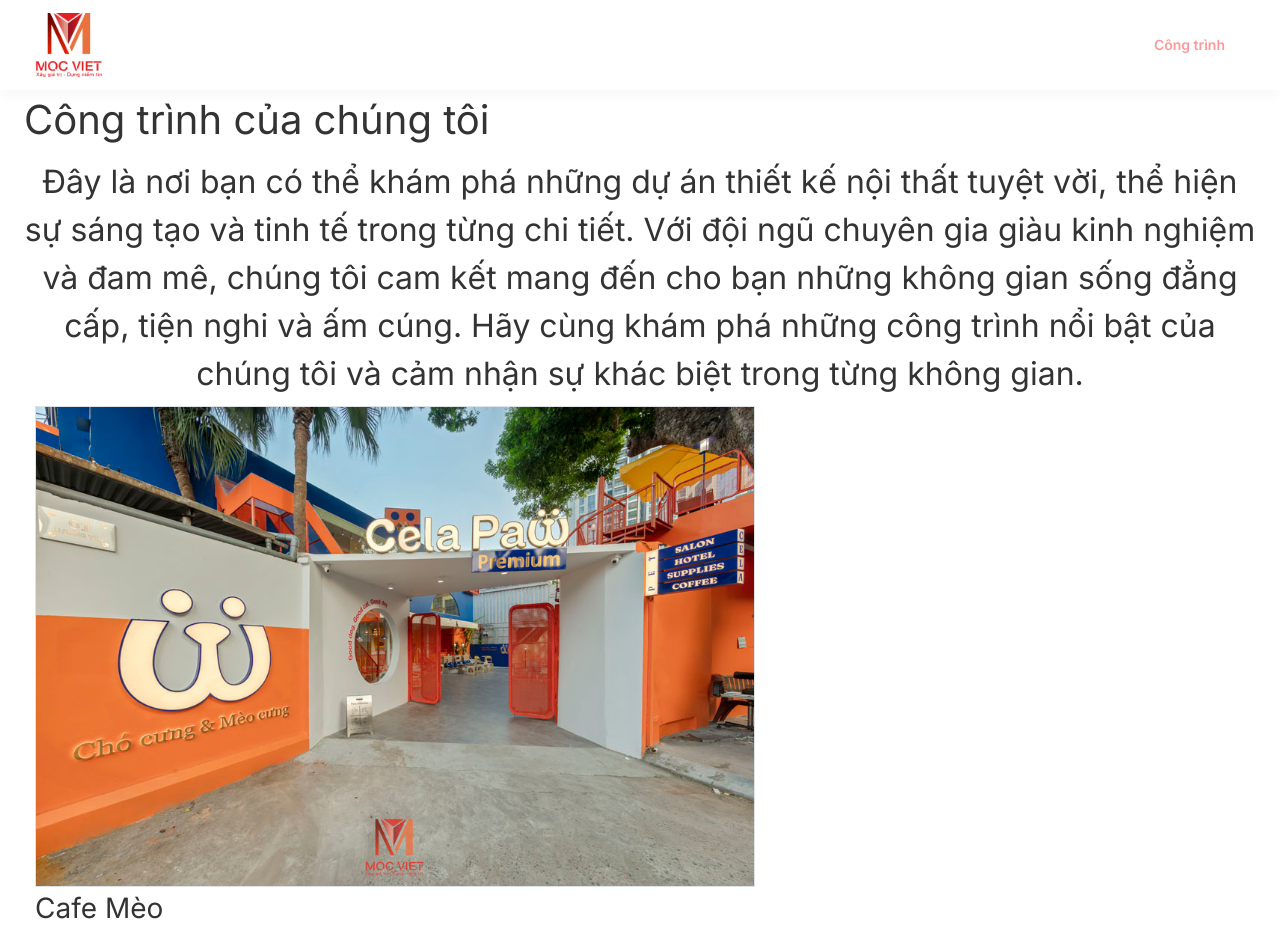
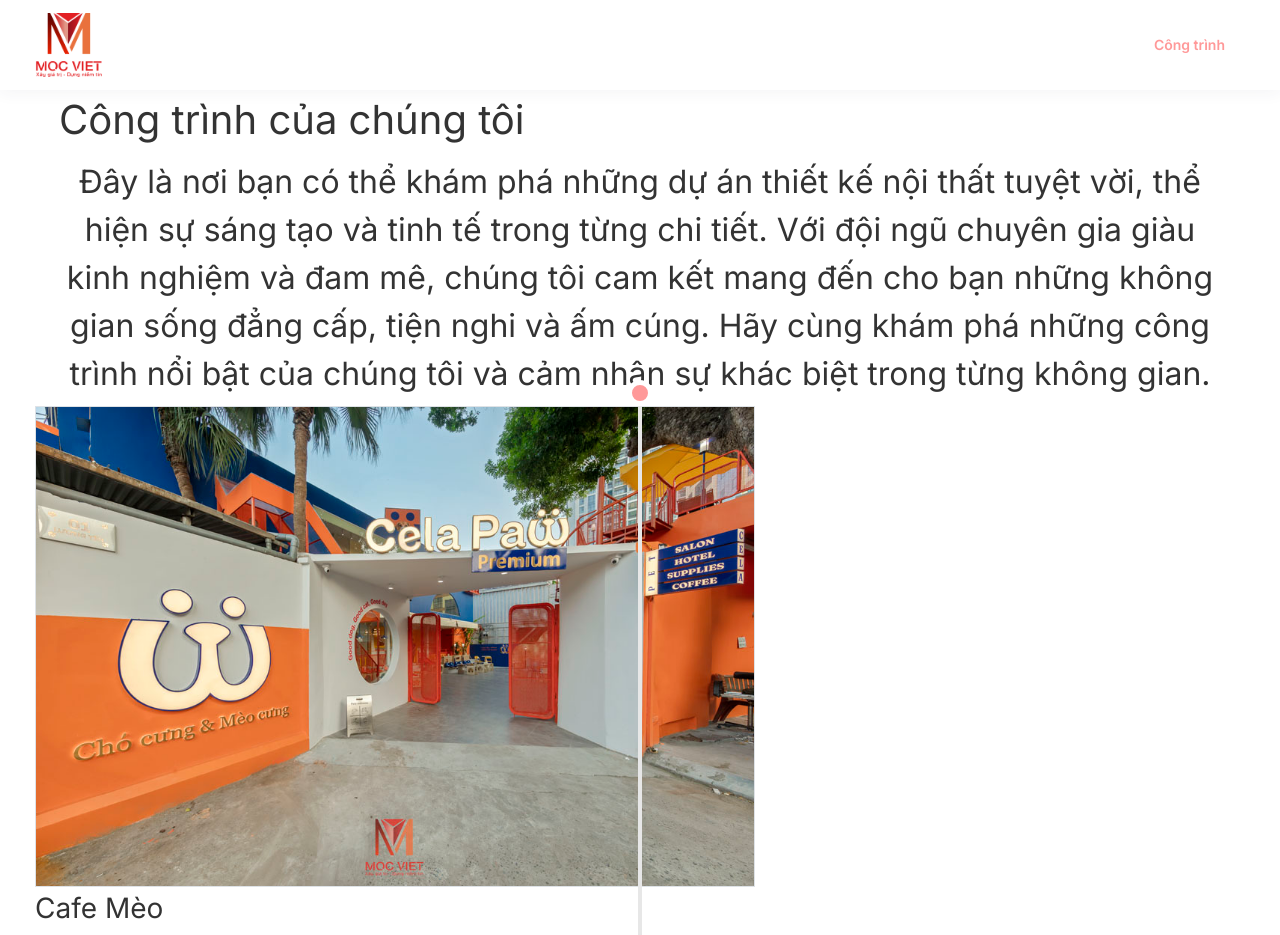
Before and after one commit to quanghuybrightstar/mocviet-landing-page, a Next.js app: page /project in a window 1280 px wide. Shown: the top 935 px of the page. Built offline with nearby package versions, Linux system fonts and the light colour scheme.

Commit message:
feat: ui project home

```diff
--- a/src/app/page.jsx
+++ b/src/app/page.jsx
@@ -114,7 +114,7 @@
         title={INFO.services?.[0].name}
         description={INFO.services?.[0].desc}
         srcBg={"service-1.jpg"}
-        linkViewMore={"/service"}
+        linkViewMore={"/"}
         posImage="right"
       />
     </div>
--- a/src/app/project/page.jsx
+++ b/src/app/project/page.jsx
@@ -12,14 +12,16 @@
           isSpecialHeader
         />
       </div>
+      <div className="container ">
         <section className="pt-6 pb-8 md:pt-12 md:pb-14 flex flex-col items-center justify-center px-4 ">
           <h1 className="text-[32px] md:text-[40px]">{INFO.projects.title}</h1>
           <h2 className="text-sm md:text-base max-w-[630px] text-center">
             {INFO.projects.desc}
           </h2>
         </section>
-      <div className="container flex flex-col gap-10 md:gap-16 min-h-screen">
+        <div className="flex flex-col gap-10 md:gap-16 min-h-screen">
           <ListProjects />
+        </div>
       </div>
     </div>
   );
--- a/src/components/project/list-projects.jsx
+++ b/src/components/project/list-projects.jsx
@@ -1,16 +1,22 @@
 import { INFO } from "@/libs/constants";
 import Image from "next/image";
 import Link from "next/link";
+import clsx from "clsx";
 
 const ListProject = () => {
   return (
-    <div className="grid grid-cols-1 md:grid-cols-2 lg:grid-cols-3 gap-6 gap-y-8">
+    <div className="list-has-dot grid grid-cols-1 md:grid-cols-2 gap-6 gap-y-8 md:gap-16 md:gap-y-20 md:pt-8">
       {Object.values(INFO.projects.list_detail).map((project, index) => (
         <Link
           prefetch
           href={`/project/${project.code}`}
           key={project.id}
-          className="flex flex-col gap-3 group overflow-hidden"
+          className={clsx(
+            {
+              "item-dot ": !(index % 2),
+            },
+            "flex flex-col gap-3 group relative"
+          )}
         >
           <div className="overflow-hidden relative h-[480px] rounded-lg">
             <Image
--- a/src/styles/global.scss
+++ b/src/styles/global.scss
@@ -11,12 +11,11 @@
   --bg-color: #fafafa;
 }
 
-// @media (prefers-color-scheme: dark) {
-//   :root {
-//     --background: #0a0a0a;
-//     --foreground: #ededed;
-//   }
-// }
+*,
+::after,
+::before {
+  box-sizing: border-box;
+}
 
 body {
   color: var(--foreground);
@@ -77,3 +76,55 @@
   background: #000000;
   opacity: .3;
 }
+
+.list-has-dot {
+  position: relative;
+
+  &::before,
+  &::after {
+    content: "";
+    position: absolute;
+    pointer-events: none;
+  }
+
+  &::before {
+    left: calc(50% - 13px);
+    width: 26px;
+    height: 26px;
+    border: 5px solid #FFF;
+    background-color: var(--primary-color);
+    border-radius: 50%;
+    z-index: 1;
+    top: -26px;
+  }
+
+  &::after {
+    top: 0;
+    bottom: 0;
+    left: calc(50% - 2px);
+    border-left: 4px solid #e7e7e7;
+  }
+
+  .item-dot {
+    &::before {
+      content: "";
+      position: absolute;
+      left: calc(100% + 21px);
+      width: 22px;
+      height: 22px;
+      border: 5px solid #FFF;
+      background-color: var(--primary-color);
+      border-radius: 50%;
+      z-index: 1;
+      top: calc(45%);
+    }
+  }
+
+  @media (max-width: 768px) {
+    &::before,
+    &::after,
+    .item-dot::before {
+      display: none;
+    }
+  }
+}
```
Lines whose indentation alone changed are shown as unchanged.
